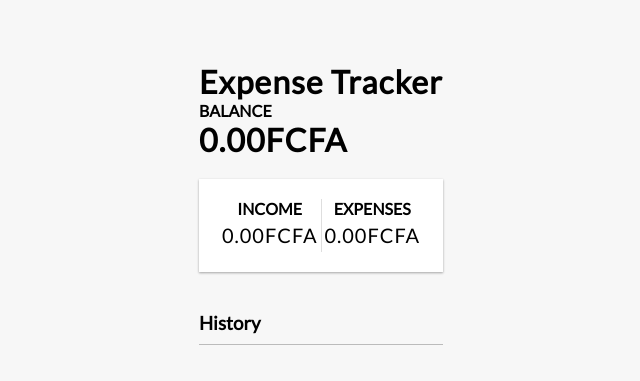
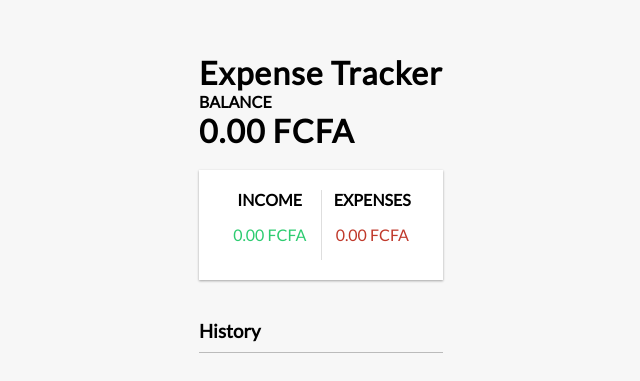
Before and after one commit to rigole/ReactJS-Applications, a React (Create React App) app in the folder expense-tracker/: page / in a window 1280 px wide. Shown: the part 177-558 px from the top of the page, without its empty margins (319-959 px from the left). Built offline with nearby package versions, Linux system fonts and the light colour scheme.

Commit message:
setting the globalState 3

```diff
--- a/expense-tracker/src/App.css
+++ b/expense-tracker/src/App.css
@@ -62,11 +62,11 @@
      margin: 5px 0;
  }
 
- .money .plus {
+ .money-plus {
      color: #2ecc71;
  }
 
- .money .minus {
+ .money-minus {
      color: #c0392b;
  }
 
--- a/expense-tracker/src/components/Balance.js
+++ b/expense-tracker/src/components/Balance.js
@@ -6,7 +6,7 @@ function moneyFormatter(num){
     return (
         p[0].split("").reverse().reduce(function (acc, num, i, orig){
             return num === "-" ? acc : num + (i && !(i % 3) ? "," : "") + acc;
-        }, "" ) + "." + p[1] + "FCFA"
+        }, "" ) + "." + p[1] + " " +"FCFA"
     );
 }
 
--- a/expense-tracker/src/components/IncomeExpense.js
+++ b/expense-tracker/src/components/IncomeExpense.js
@@ -7,7 +7,7 @@ function moneyFormatter(num){
     return (
         p[0].split("").reverse().reduce(function (acc, num, i, orig){
             return num === "-" ? acc : num + (i && !(i % 3) ? "," : "") + acc;
-        }, "" ) + "." + p[1] + "FCFA"
+        }, "" ) + "." + p[1] + " " + "FCFA"
     );
 }
 
@@ -23,11 +23,11 @@ export const IncomeExpense = () => {
         <div className="inc-exp-container">
             <div>
                 <h4>Income</h4>
-                <p className="money plus">{moneyFormatter(income)}</p>
+                <p className="money-plus">{moneyFormatter(income)}</p>
             </div>
             <div>
                 <h4 >Expenses</h4>
-                <p className="money minus"> {moneyFormatter(expense)} </p>
+                <p className="money-minus"> {moneyFormatter(expense)} </p>
             </div>
         </div>
     )
```
